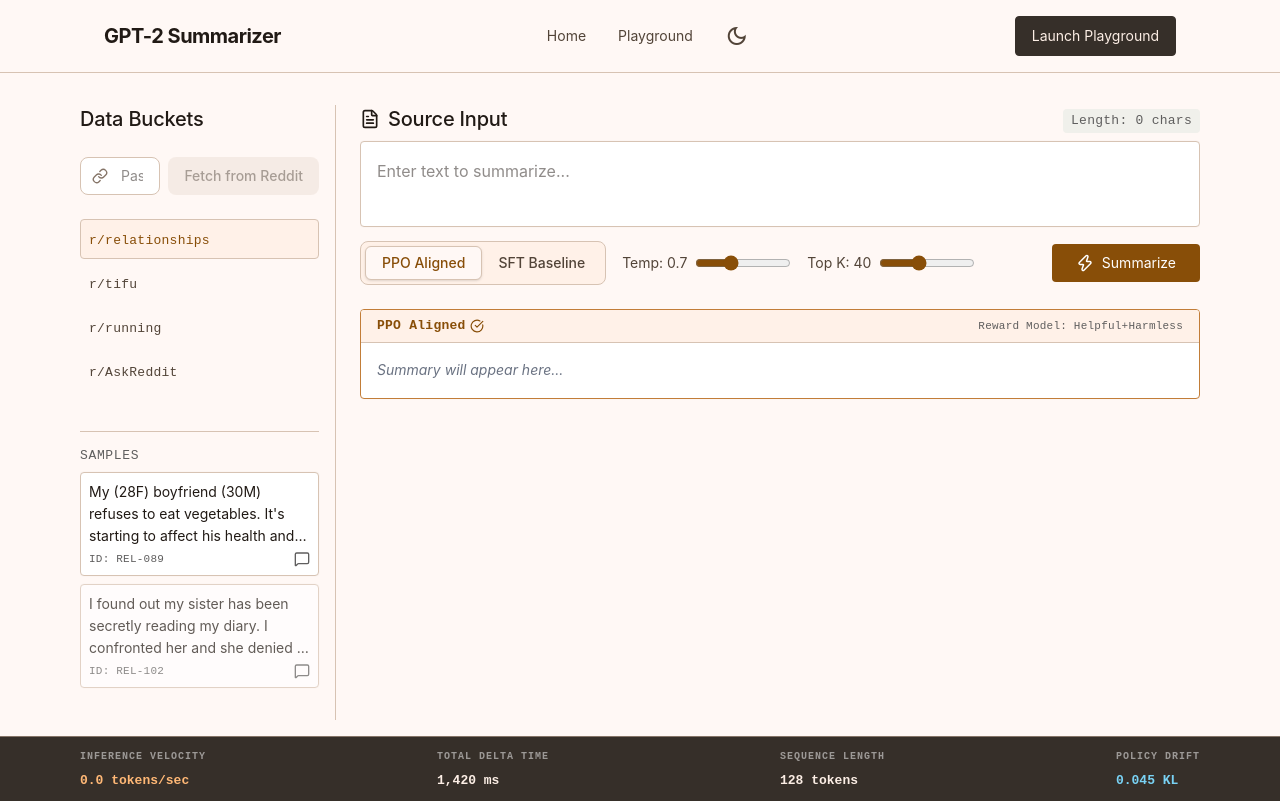
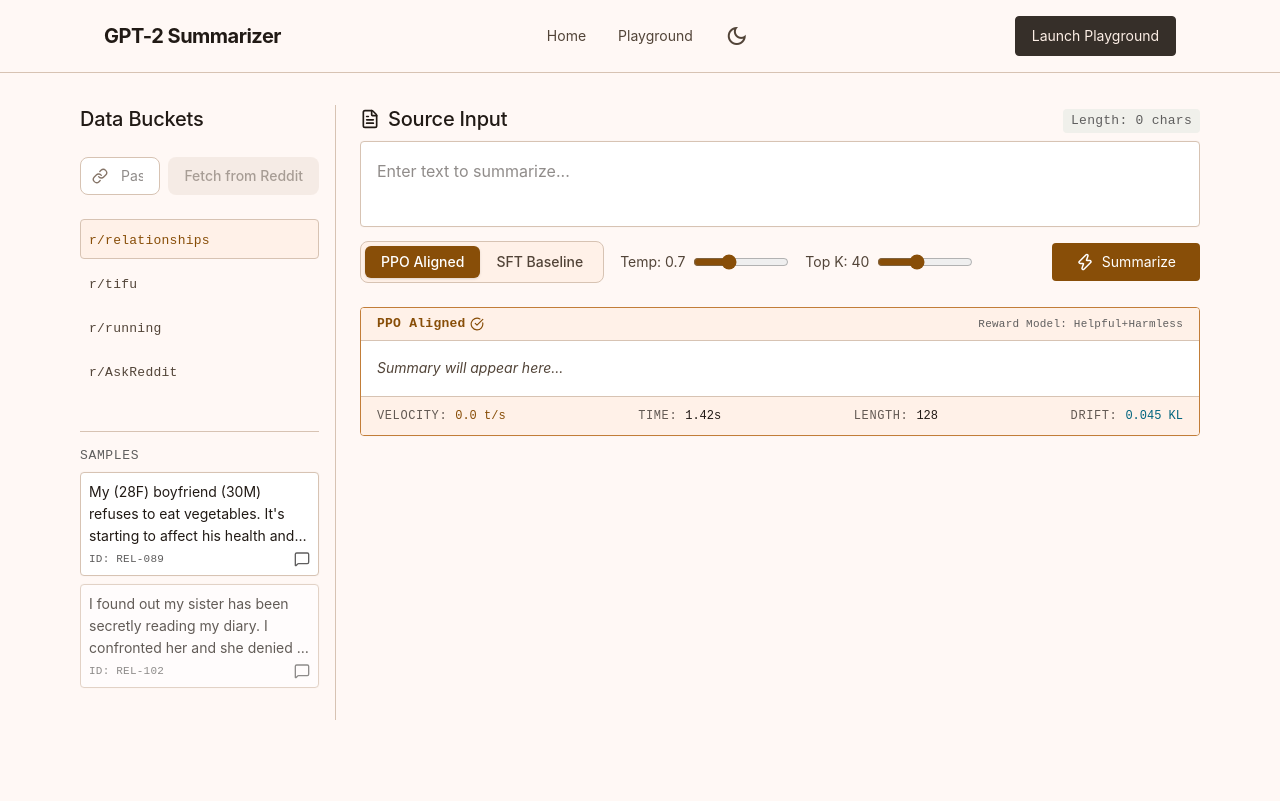
Before and after one commit to popboat1/gpt2-124m-tldr-summarizer, a React (Vite) app in the folder frontend/: page /summarizer in a window 1280 px wide. Built offline with nearby package versions, Linux system fonts and the light colour scheme.

Commit message:
feat(frontend): connect data buckets to backend reddit api

```diff
--- a/frontend/src/pages/Summarizer.jsx
+++ b/frontend/src/pages/Summarizer.jsx
@@ -33,7 +33,19 @@
 
           <div className="flex flex-col gap-unit">
             {['r/relationships', 'r/tifu', 'r/running', 'r/AskReddit'].map((sub, i) => (
-              <button key={sub} className={`text-left px-sm py-sm rounded border transition-colors cursor-pointer ${i === 0 ? 'bg-surface-container-low border-outline-variant text-primary font-bold' : 'hover:bg-surface-container-lowest border-transparent hover:border-outline-variant text-on-surface-variant'}`}>
+              <button
+                key={sub}
+                onClick={async () => {
+                  try {
+                    const res = await fetch(`/api/reddit/${sub.replace('r/', '')}`)
+                    const data = await res.json()
+                    if (data.text) setInputText(data.text)
+                  } catch (e) {
+                    console.error(e)
+                  }
+                }}
+                className={`text-left px-sm py-sm rounded border transition-colors cursor-pointer ${i === 0 ? 'bg-surface-container-low border-outline-variant text-primary font-bold' : 'hover:bg-surface-container-lowest border-transparent hover:border-outline-variant text-on-surface-variant'}`}
+              >
                 <span className="font-mono-label text-mono-label">{sub}</span>
               </button>
             ))}
@@ -96,13 +108,13 @@
                 <div className="flex bg-surface-container-low rounded-lg p-1 border border-outline-variant">
                   <button
                     onClick={() => setSelectedModel('PPO Aligned')}
-                    className={`px-4 py-1.5 rounded-md text-sm font-medium transition-colors cursor-pointer ${selectedModel === 'PPO Aligned' ? 'bg-surface-bright shadow-sm text-primary border border-outline-variant' : 'text-on-surface-variant hover:text-on-surface'}`}
+                    className={`px-4 py-1.5 rounded-md text-sm font-medium transition-colors cursor-pointer ${selectedModel === 'PPO Aligned' ? 'bg-primary shadow-sm text-on-primary border-transparent' : 'text-on-surface-variant hover:text-on-surface hover:bg-surface-container-high'}`}
                   >
                     PPO Aligned
                   </button>
                   <button
                     onClick={() => setSelectedModel('SFT Baseline')}
-                    className={`px-4 py-1.5 rounded-md text-sm font-medium transition-colors cursor-pointer ${selectedModel === 'SFT Baseline' ? 'bg-surface-bright shadow-sm text-primary border border-outline-variant' : 'text-on-surface-variant hover:text-on-surface'}`}
+                    className={`px-4 py-1.5 rounded-md text-sm font-medium transition-colors cursor-pointer ${selectedModel === 'SFT Baseline' ? 'bg-primary shadow-sm text-on-primary border-transparent' : 'text-on-surface-variant hover:text-on-surface hover:bg-surface-container-high'}`}
                   >
                     SFT Baseline
                   </button>
@@ -145,35 +157,32 @@
                 aria-label="Summary Output"
                 className="p-md flex-grow overflow-y-auto font-body-md text-body-md text-on-surface leading-relaxed whitespace-pre-wrap"
               >
-                {outputText || <span className="text-gray-500 italic">Summary will appear here...</span>}
+                {outputText || <span className="text-on-surface-variant italic">Summary will appear here...</span>}
+              </div>
+
+              {/* Inline Metrics Dashboard */}
+              <div className="bg-surface-container-low border-t border-outline-variant py-sm px-md flex flex-wrap justify-between items-center text-[12px] font-mono-metric">
+                <div className="flex items-center gap-2">
+                  <span className="uppercase tracking-wider opacity-70">Velocity:</span>
+                  <span className="text-primary font-medium">{metrics.tokensPerSec ? `${metrics.tokensPerSec.toFixed(1)} t/s` : '0.0 t/s'}</span>
+                </div>
+                <div className="flex items-center gap-2">
+                  <span className="uppercase tracking-wider opacity-70">Time:</span>
+                  <span className="font-medium">1.42s</span>
+                </div>
+                <div className="flex items-center gap-2">
+                  <span className="uppercase tracking-wider opacity-70">Length:</span>
+                  <span className="font-medium">128</span>
+                </div>
+                <div className="flex items-center gap-2">
+                  <span className="uppercase tracking-wider opacity-70">Drift:</span>
+                  <span className="text-tertiary font-medium">0.045 KL</span>
+                </div>
               </div>
             </div>
           </section>
         </div>
       </motion.div>
-
-      {/* Bottom Dashboard (Metrics) */}
-      <footer className="w-[100vw] relative left-1/2 -translate-x-1/2 bg-inverse-surface text-inverse-on-surface border-t border-outline py-sm px-lg mt-auto font-mono-metric text-mono-metric z-50 flex-shrink-0">
-        <div className="max-w-container-max mx-auto flex flex-wrap justify-between items-center text-[13px] gap-md">
-          <div className="flex flex-col">
-            <span className="text-[10px] text-secondary-fixed-dim uppercase tracking-widest opacity-70">Inference Velocity</span>
-            <span className="text-primary-fixed-dim">{metrics.tokensPerSec ? `${metrics.tokensPerSec.toFixed(1)} tokens/sec` : '0.0 tokens/sec'}</span>
-          </div>
-          <div className="flex flex-col">
-            <span className="text-[10px] text-secondary-fixed-dim uppercase tracking-widest opacity-70">Total Delta Time</span>
-            <span>1,420 ms</span>
-          </div>
-          <div className="flex flex-col">
-            <span className="text-[10px] text-secondary-fixed-dim uppercase tracking-widest opacity-70">Sequence Length</span>
-            <span>128 tokens</span>
-          </div>
-          <div className="flex flex-col">
-            <span className="text-[10px] text-secondary-fixed-dim uppercase tracking-widest opacity-70">Policy Drift</span>
-            <span className="text-tertiary-fixed-dim">0.045 KL</span>
-          </div>
-        </div>
-      </footer>
-
     </>
   )
 }
```
Also changed, not shown: 1 other file (tests, documents, lock files or other folders).
